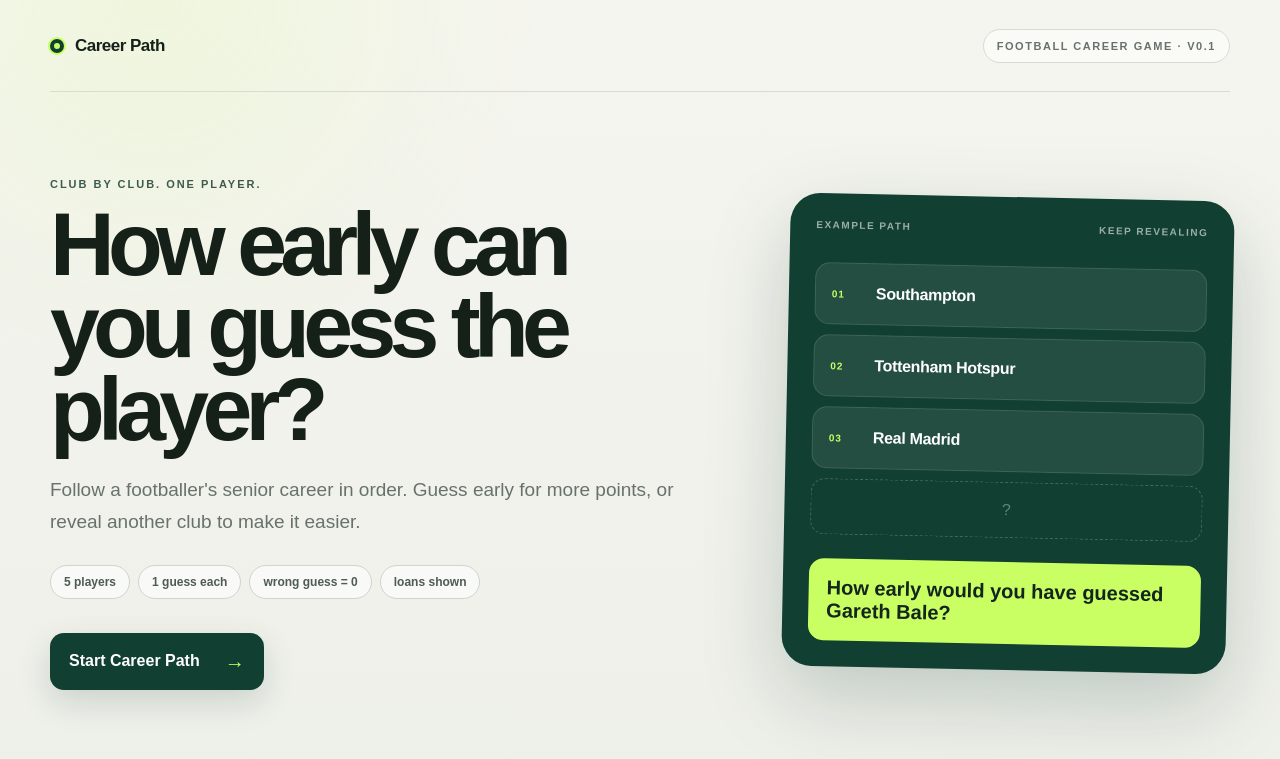
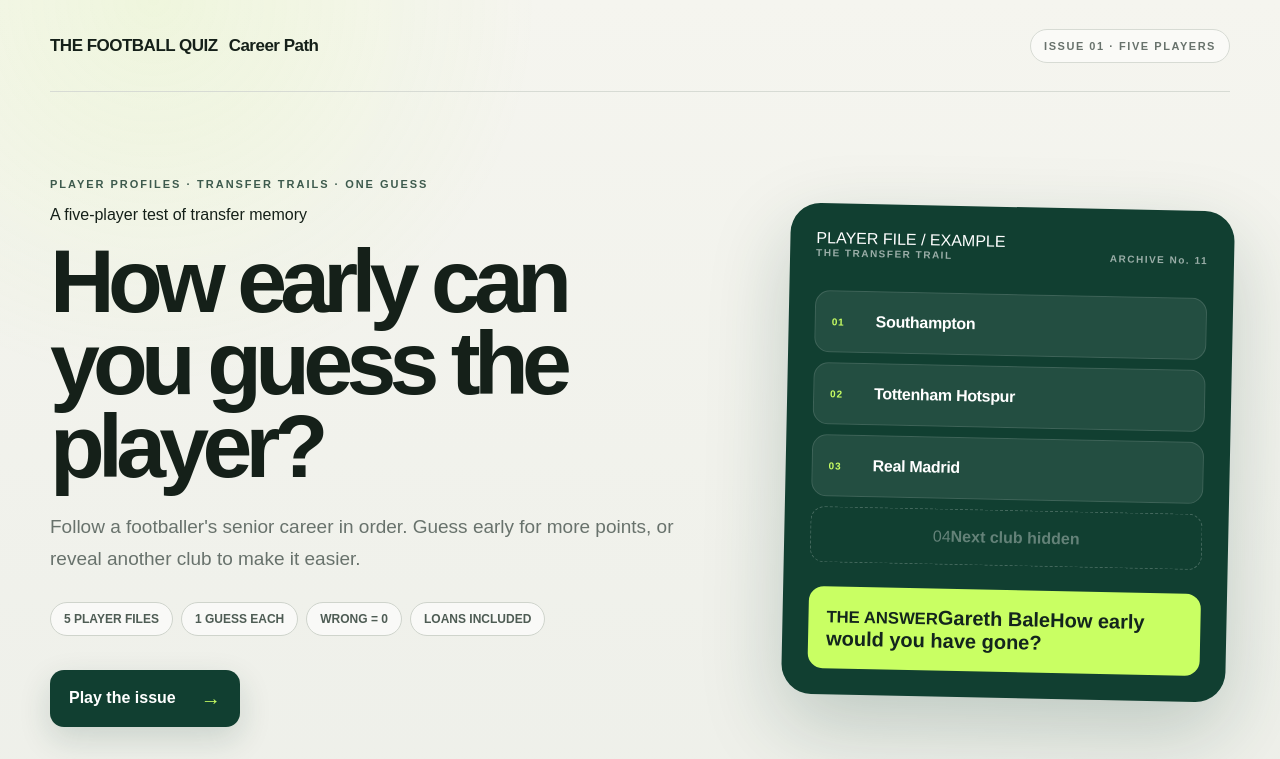
Before and after one commit to sebastianlwoods/Career-Path, a Next.js app: page / in a window 1280 px wide. Shown: the top 759 px of the page. Built offline with nearby package versions, Linux system fonts and the light colour scheme.

Commit message:
Redesign Career Path as retro football magazine

```diff
--- a/app/page.tsx
+++ b/app/page.tsx
@@ -20,6 +20,15 @@
 
 type Phase = "menu" | "playing" | "results";
 
+function BrandLockup() {
+  return (
+    <div className="brand-lockup">
+      <span className="brand-kicker">THE FOOTBALL QUIZ</span>
+      <strong>Career Path</strong>
+    </div>
+  );
+}
+
 function CareerStop({ club, loan, index }: { club: string; loan?: boolean; index: number }) {
   return (
     <div className="career-stop">
@@ -39,17 +48,17 @@
   const revealCost = Math.max(0, available - nextScore);
 
   return (
-    <div className="score-strip score-strip-dynamic" aria-label="Current reveal trade-off">
-      <div className="score-step active">
-        <span>Clubs shown</span>
+    <div className="score-strip" aria-label="Current reveal trade-off">
+      <div className="score-step score-step-blue">
+        <span>Clubs in print</span>
         <b>{revealed}/{totalStops}</b>
       </div>
-      <div className="score-step">
-        <span>Next reveal</span>
+      <div className="score-step score-step-gold">
+        <span>Next clue costs</span>
         <b>{revealed < totalStops ? `-${revealCost}` : "—"}</b>
       </div>
-      <div className="score-step">
-        <span>Correct now</span>
+      <div className="score-step score-step-green">
+        <span>Bank if right</span>
         <b>{available}</b>
       </div>
     </div>
@@ -155,44 +164,46 @@
     return (
       <main className="shell landing-shell">
         <nav className="topbar">
-          <div className="brand-lockup"><span className="brand-dot" /> Career Path</div>
-          <span className="beta-pill">football career game · v0.1</span>
+          <BrandLockup />
+          <span className="beta-pill">ISSUE 01 · FIVE PLAYERS</span>
         </nav>
 
         <section className="hero-grid">
           <div className="hero-copy">
-            <p className="eyebrow">CLUB BY CLUB. ONE PLAYER.</p>
+            <p className="eyebrow">PLAYER PROFILES · TRANSFER TRAILS · ONE GUESS</p>
+            <p className="cover-line">A five-player test of transfer memory</p>
             <h1>How early can you guess the player?</h1>
             <p className="hero-text">
               Follow a footballer&apos;s senior career in order. Guess early for more points, or reveal another club to make it easier.
             </p>
             <div className="rule-row">
-              <span>5 players</span>
-              <span>1 guess each</span>
-              <span>wrong guess = 0</span>
-              <span>loans shown</span>
+              <span>5 PLAYER FILES</span>
+              <span>1 GUESS EACH</span>
+              <span>WRONG = 0</span>
+              <span>LOANS INCLUDED</span>
             </div>
             <button className="primary-button" onClick={startGame}>
-              Start Career Path <span>→</span>
+              Play the issue <span>→</span>
             </button>
           </div>
 
           <div className="preview-card">
-            <div className="preview-topline"><span>EXAMPLE PATH</span><span>KEEP REVEALING</span></div>
+            <div className="preview-ribbon">PLAYER FILE / EXAMPLE</div>
+            <div className="preview-topline"><span>THE TRANSFER TRAIL</span><span>ARCHIVE No. 11</span></div>
             <div className="preview-path">
               <CareerStop club="Southampton" index={0} />
               <CareerStop club="Tottenham Hotspur" index={1} />
               <CareerStop club="Real Madrid" index={2} />
-              <div className="hidden-stop">?</div>
+              <div className="hidden-stop"><span>04</span><b>Next club hidden</b></div>
             </div>
-            <div className="preview-answer">How early would you have guessed Gareth Bale?</div>
+            <div className="preview-answer"><small>THE ANSWER</small><strong>Gareth Bale</strong><span>How early would you have gone?</span></div>
           </div>
         </section>
 
         <section className="how-grid">
-          <article><span>01</span><h2>Read the path</h2><p>Clubs appear chronologically. Loan spells are marked clearly.</p></article>
-          <article><span>02</span><h2>Choose your moment</h2><p>Reveal another club if you need it. Every reveal lowers the maximum score.</p></article>
-          <article><span>03</span><h2>Commit once</h2><p>A recognised wrong player ends the round for zero. Bad spelling does not.</p></article>
+          <article className="how-blue"><span>01 / READ</span><h2>Follow the moves</h2><p>Senior clubs appear in order. Loans are included and marked clearly.</p></article>
+          <article className="how-gold"><span>02 / DECIDE</span><h2>Pick your moment</h2><p>Every extra club makes the answer easier, but takes points off the table.</p></article>
+          <article className="how-red"><span>03 / COMMIT</span><h2>One guess only</h2><p>A recognised wrong player ends the round on zero. A spelling mistake never will.</p></article>
         </section>
       </main>
     );
@@ -203,17 +214,18 @@
     return (
       <main className="shell results-shell">
         <nav className="topbar">
-          <div className="brand-lockup"><span className="brand-dot" /> Career Path</div>
-          <button className="text-button" onClick={() => setPhase("menu")}>Home</button>
+          <BrandLockup />
+          <button className="text-button" onClick={() => setPhase("menu")}>Back to cover</button>
         </nav>
         <section className="results-card">
-          <p className="eyebrow">FULL TIME</p>
+          <div className="feature-label">FINAL WHISTLE / SCORECARD</div>
+          <p className="eyebrow">ISSUE 01 COMPLETE</p>
           <h1>{totalScore.toLocaleString()} <small>/ 5,000</small></h1>
-          <p className="result-summary">You got {correctCount} of 5 players.</p>
+          <p className="result-summary">You named {correctCount} of the five players.</p>
           <div className="result-list">
             {results.map((result, index) => (
               <div className="result-row" key={`${result.playerId}-${index}`}>
-                <span className={result.correct ? "result-mark correct" : "result-mark wrong"}>{result.correct ? "✓" : "×"}</span>
+                <span className={result.correct ? "result-mark correct" : "result-mark wrong"}>{String(index + 1).padStart(2, "0")}</span>
                 <div><b>{result.name}</b><small>{result.correct ? `Solved after ${result.revealed} club${result.revealed === 1 ? "" : "s"}` : `Guessed ${result.guessedName}`}</small></div>
                 <strong>{result.score}</strong>
               </div>
@@ -232,32 +244,35 @@
   return (
     <main className="shell game-shell">
       <nav className="topbar">
-        <div className="brand-lockup"><span className="brand-dot" /> Career Path</div>
-        <div className="game-meta"><span>Player {roundIndex + 1}/5</span><b>{totalScore.toLocaleString()} pts</b></div>
+        <BrandLockup />
+        <div className="game-meta"><span>FILE {String(roundIndex + 1).padStart(2, "0")} / 05</span><b>{totalScore.toLocaleString()} PTS</b></div>
       </nav>
 
       <section className="game-card">
+        <div className="feature-label">PLAYER PROFILE / SENIOR CAREER</div>
         <div className="round-head">
           <div>
-            <p className="eyebrow">CAREER PATH</p>
+            <p className="eyebrow">TRANSFER ARCHIVE · FILE {String(roundIndex + 1).padStart(2, "0")}</p>
             <h1>{roundOver ? current.name : "Who is this footballer?"}</h1>
           </div>
-          <div className="score-badge"><small>AVAILABLE</small><b>{roundOver ? roundResult?.score ?? 0 : availableScore}</b></div>
+          <div className="score-badge"><small>POINTS ON THE LINE</small><b>{roundOver ? roundResult?.score ?? 0 : availableScore}</b></div>
         </div>
 
         <RevealTradeoff revealed={revealed} totalStops={current.career.length} />
 
+        <div className="section-ribbon"><span>Senior career</span><small>chronological · loans marked</small></div>
         <div className="path-list">
           {current.career.map((stop, index) => {
             const visible = roundOver || index < revealed;
-            if (!visible) return <div className="hidden-career-stop" key={`${stop.club}-${index}`}><span>{String(index + 1).padStart(2, "0")}</span><i>hidden club</i></div>;
+            if (!visible) return <div className="hidden-career-stop" key={`${stop.club}-${index}`}><span>{String(index + 1).padStart(2, "0")}</span><i>club withheld</i></div>;
             return <CareerStop key={`${stop.club}-${index}`} club={stop.club} loan={stop.loan} index={index} />;
           })}
         </div>
 
         {!roundOver ? (
           <div className="answer-zone">
-            <label htmlFor="player-search">Your guess</label>
+            <div className="answer-heading"><span>YOUR SHOUT</span><small>One recognised guess. Make it count.</small></div>
+            <label htmlFor="player-search">Name the player</label>
             <div className="search-wrap">
               <input
                 id="player-search"
@@ -283,7 +298,7 @@
                 </div>
               ) : null}
             </div>
-            {error ? <p className="input-error">{error}</p> : <p className="input-help">Typing something unrecognised never uses your one guess.</p>}
+            {error ? <p className="input-error">{error}</p> : <p className="input-help">Unrecognised spelling never uses your one guess.</p>}
             <div className="action-row">
               <button className="secondary-button" onClick={revealNext} disabled={revealed >= current.career.length}>Reveal next club</button>
               <button className="primary-button compact" onClick={submitGuess}>Lock in guess <span>→</span></button>
@@ -292,10 +307,11 @@
         ) : (
           <div className={roundResult?.correct ? "feedback correct-feedback" : "feedback wrong-feedback"}>
             <div>
-              <p>{roundResult?.correct ? "Correct" : "Wrong player"}</p>
+              <p>{roundResult?.correct ? "BACK PAGE HERO" : "OFF TARGET"}</p>
               <h2>{roundResult?.correct ? `+${roundResult.score} points` : `${roundResult?.guessedName} was not the answer.`}</h2>
+              <small>{current.nationality}</small>
             </div>
-            <button className="primary-button compact" onClick={nextRound}>{roundIndex === rounds.length - 1 ? "See result" : "Next player"}<span>→</span></button>
+            <button className="primary-button compact" onClick={nextRound}>{roundIndex === rounds.length - 1 ? "See scorecard" : "Next player"}<span>→</span></button>
           </div>
         )}
       </section>
```
